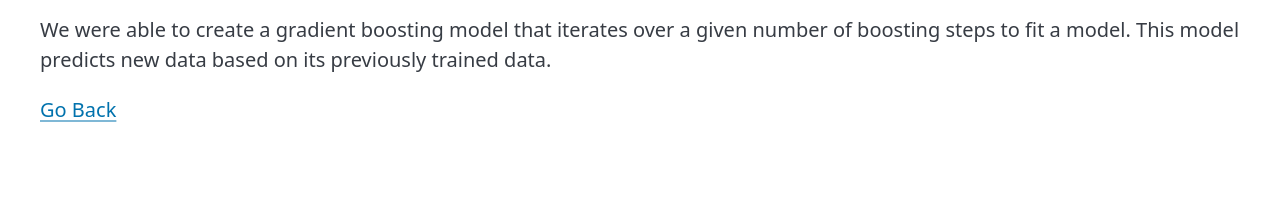
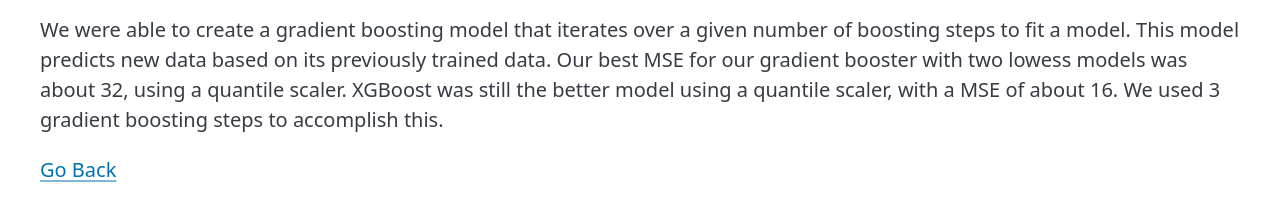
Before and after one commit to MaryEDeignan/HW2, a plain HTML site: page docs/part1.html in a window 1280 px wide. Shown: the part 706-926 px from the top of the page. Before the commit the page ends 871 px from the top, so only its background shows below. Drawn offline with nearby package versions, Linux system fonts and the light colour scheme.

Commit message:
edits + changing ridge_model to lowess

```diff
--- a/docs/part1.html
+++ b/docs/part1.html
@@ -35,6 +35,8 @@
         <h3>Conclusions</h3>
         <p>
             We were able to create a gradient boosting model that iterates over a given number of boosting steps to fit a model. This model predicts new data based on its previously trained data.
+            Our best MSE for our gradient booster with two lowess models was about 32, using a quantile scaler. XGBoost was still the better model using a quantile scaler, with a MSE of about 16.
+            We used 3 gradient boosting steps to accomplish this.
         </p>
 
         <p><a href="index.html">Go Back</a></p>
```
Also changed, not shown: 1 other file.
